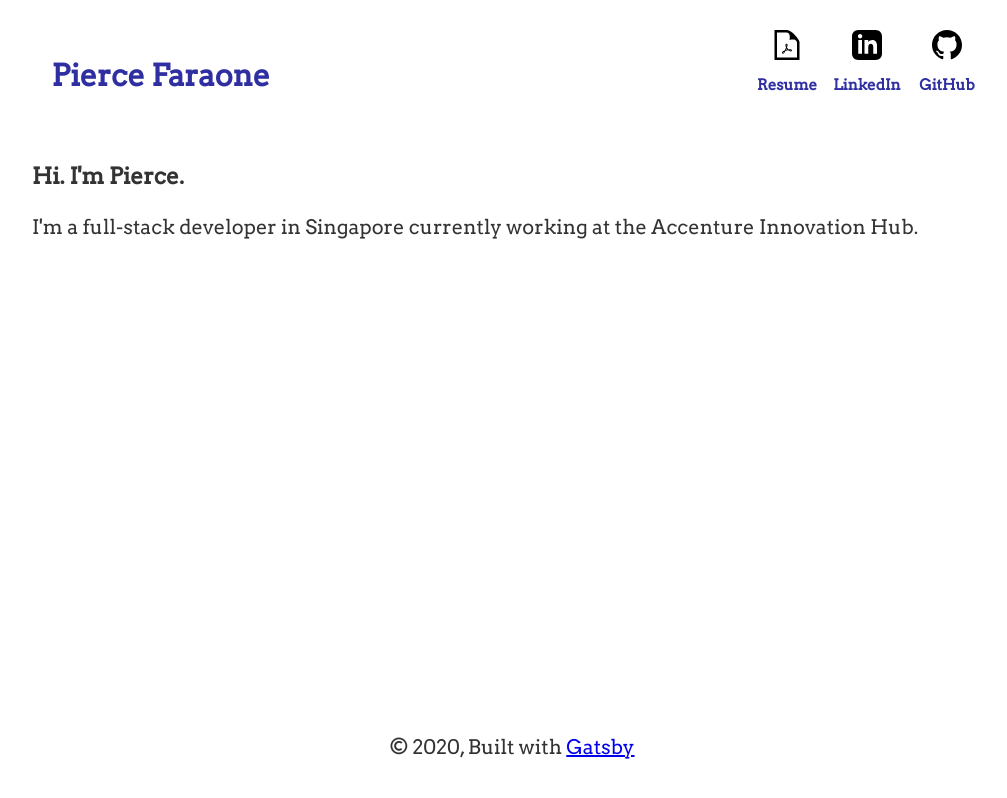
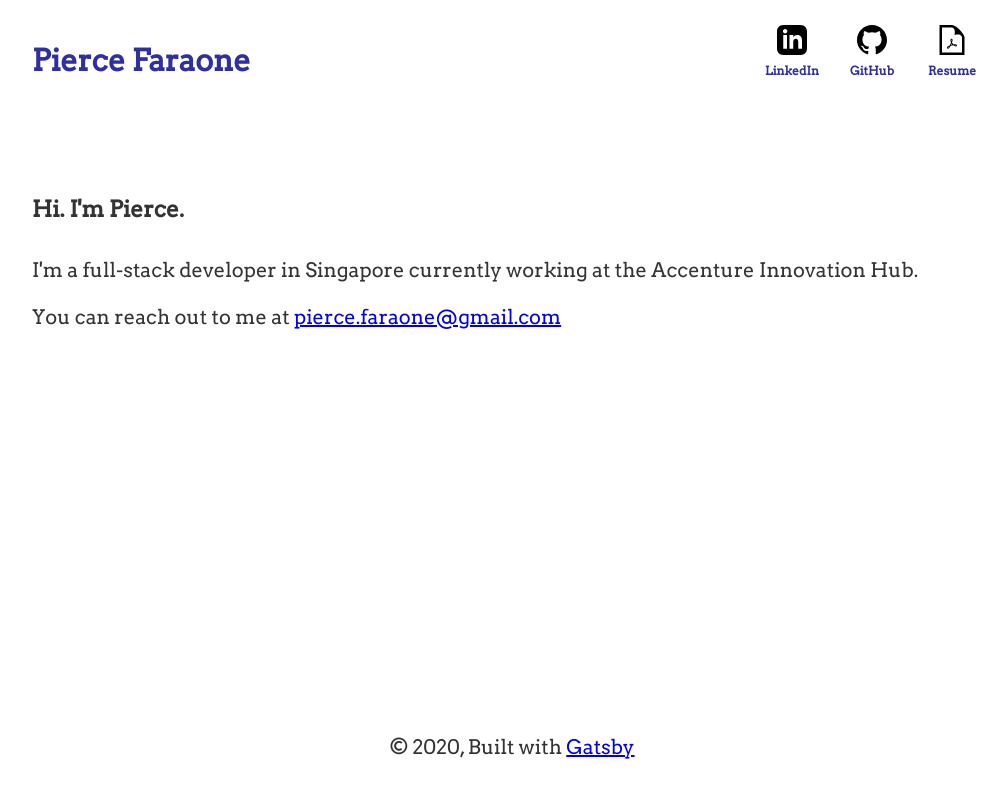
Before and after one commit to pfaraone/pierce.faraone, a Gatsby site: page / in a window 1280 px wide. Shown: the whole page, without its empty margins (128-1135 px from the left). Built offline with nearby package versions, Linux system fonts and the light colour scheme; Gatsby itself is replaced by a stand-in of ours.

Commit message:
changed default line height, added favicon, changed styling for layout and header to max width = 960px

```diff
--- a/gatsby-config.js
+++ b/gatsby-config.js
@@ -37,7 +37,7 @@ module.exports = {
         background_color: `#663399`,
         theme_color: `#663399`,
         display: `minimal-ui`,
-        icon: `src/images/gatsby-icon.png`, // This path is relative to the root of the site.
+        icon: `src/images/favicon-32x32.png`, // This path is relative to the root of the site.
       },
     },
     // {
--- a/src/components/Header/Header.js
+++ b/src/components/Header/Header.js
@@ -3,8 +3,8 @@ import Img from "gatsby-image" // highlight-line
 import PropTypes from "prop-types"
 import React from "react"
 
-import {GitHubIcon, LinkedInIcon, AdobeAcrobatIcon} from "../../assets/"
-import { linkedin, dropboxresume,github } from "../../links"
+import { GitHubIcon, LinkedInIcon, AdobeAcrobatIcon } from "../../assets/"
+import { linkedin, googledocsresume, github } from "../../links"
 
 import { StyledHeader, Space, NavLink } from "./styles"
 
@@ -15,21 +15,12 @@ const Header = ({ activePage, siteTitle }) => (
         {siteTitle}
       </Link>
       <Space />
-      <NavLink to={dropboxresume} target="_blank">
-        <AdobeAcrobatIcon
-          style={{
-            maxWidth: `3.0em`,
-            maxHeight: `3.0em`,
-            marginBottom: `1em`,
-          }}
-        />
-        <span>Resume</span>
-      </NavLink>
       <NavLink to={linkedin} target="_blank">
         <LinkedInIcon
           style={{
             maxWidth: `3.0em`,
             maxHeight: `3.0em`,
+            marginTop: `1em`,
             marginBottom: `1em`,
           }}
         />
@@ -40,31 +31,23 @@ const Header = ({ activePage, siteTitle }) => (
           style={{
             maxWidth: `3.0em`,
             maxHeight: `3.0em`,
+            marginTop: `1em`,
             marginBottom: `1em`,
           }}
         />
         <span>GitHub</span>
       </NavLink>
-      {/* <div
-        style={{
-          margin: `0 auto`,
-          maxWidth: 960,
-          // padding: `1.45rem 1.0875rem`,
-          borderStyle: `1px solid`,
-        }}
-      >
-        <h1>
-          <Link
-            to="/"
-            style={{
-              color: `white`,
-              textDecoration: `none`,
-            }}
-          >
-            {siteTitle}
-          </Link>
-        </h1>
-      </div> */}
+      <NavLink to={googledocsresume} target="_blank">
+        <AdobeAcrobatIcon
+          style={{
+            maxWidth: `3.0em`,
+            maxHeight: `3.0em`,
+            marginTop: `1em`,
+            marginBottom: `1em`,
+          }}
+        />
+        <span>Resume</span>
+      </NavLink>
     </nav>
   </StyledHeader>
   // <header
--- a/src/components/Header/styles.js
+++ b/src/components/Header/styles.js
@@ -3,41 +3,42 @@ import { Link } from "gatsby"
 
 export const StyledHeader = styled.header`
   // background: var(--background)
-  margin: 0 15rem;
+  margin: 0 auto;
   margin-bottom: 1.45rem;
-  maxwidth: 100%;
-  padding: 1.5rem;
+  width: 100%;
+  // padding: 1.5rem 0rem;
   color: var(--secondary);
   // border: 5px solid palevioletred;
   nav {
-    line-height: 3;
-    max-width: 100%;
+    margin: 0 auto;
+    line-height: 4;
+    max-width: 960px;
     display: flex;
     align-items: flex-start;
-    // border: 5px solid palevioletred;
+    // border: 5px solid green;
     > * {
       display: flex;
       align-items: center;
     }
   }
   .site-title {
-    // margin-left: 1.5
-    padding: 1.45rem;
     color: var(--primary);
     font-size: 3em;
     font-weight: bold;
     text-decoration: none;
+    // border: 5px solid orange;
     &:hover {
       color: rebeccapurple;
-      // border-bottom: 2px solid green;
+      text-decoration: underline;
     }
-    // border: 5px solid palevioletred;
+
   }
 `
 
 export const Space = styled.span`
   flex-grow: 1;
   padding: 0 !important;
+  // border: 5px solid orange;
   a & {
     min-width: 1rem;
   }
@@ -57,9 +58,9 @@ export const NavLink = styled(Link)`
   span {
     display: inline-block;
     color: var(--primary);
-    font-size: 1.5em;
+    font-size: 1.2em;
     font-weight: bold;
-    line-height: 2;
+    line-height: 1;
 
     &:hover {
       color: rebeccapurple;
--- a/src/components/Layout/styles.js
+++ b/src/components/Layout/styles.js
@@ -1,10 +1,16 @@
 import styled from "styled-components"
 
 export const Body = styled.div`
-  padding: 0 1.0875rem 1.45rem;
+  margin-top: 5rem;
+  padding: 1.0875rem 1.0875rem 1.45rem;
+  // border: 5px solid orange;
+  // text-align: center;
+
 `
 export const Main = styled.main`
   margin: 0 auto;
+  padding: 1em;
+  // border: 5px solid palevioletred;
   max-width: 960px;
   position: relative;
 `
--- a/src/links.js
+++ b/src/links.js
@@ -1,4 +1,4 @@
 export const github = "https://github.com/pfaraone"
 export const linkedin = "https://www.linkedin.com/in/pierce-faraone/"
-export const dropboxresume =
+export const googledocsresume =
   "https://docs.google.com/document/d/11ggGGeFiCK_pWSmPEvTq53K9qjJQQUI3f6cGlcUAgss/edit?usp=sharing"
--- a/src/pages/index.js
+++ b/src/pages/index.js
@@ -5,13 +5,20 @@ import Layout from "../components/Layout"
 import Image from "../components/image"
 import SEO from "../components/seo"
 
+// TODO: how to style a page - typical margins etc.
 const IndexPage = () => (
   <Layout>
+    {/* TODO: perhaps add a body section that brings this down */}
     <SEO title="Home" />
+
     <h1>Hi. I'm Pierce.</h1>
     <br/>
     <p>
       I'm a full-stack developer in Singapore currently working at the Accenture Innovation Hub.
+    </p>
+    <p >
+      {/* TODO: increase line height between paragraphs */}
+      You can reach out to me at <a href="mailto:pierce.faraone@gmail.com" target="_blank" rel="noreferrer">pierce.faraone@gmail.com </a>
     </p>
     <br />
     {/* <p>Welcome to your new Gatsby site.</p>
--- a/src/styles/styles.css
+++ b/src/styles/styles.css
@@ -1,6 +1,7 @@
 @import url("https://fonts.googleapis.com/css?family=Arvo");
 @import url("https://fonts.googleapis.com/css?family=Oswald");
-
+/* Abril Fatface */
+/* TODO: add favicon for website */
 :root {
   --font-family: "Arvo", Helvetica, Arial, sans-serif;
   --background: #fff;
@@ -103,7 +104,7 @@ h1 {
   font-weight: bold;
   text-rendering: optimizeLegibility;
   font-size: 2.25rem;
-  line-height: 1.1;
+  line-height: 1.618;
 }
 mark {
   background-color: #ff0;
@@ -282,7 +283,7 @@ h2 {
   font-weight: bold;
   text-rendering: optimizeLegibility;
   font-size: 1.62671rem;
-  line-height: 1.1;
+  line-height: 1.618;
 }
 h3 {
   margin-left: 0;
@@ -416,6 +417,7 @@ p {
   padding-top: 0;
   margin-bottom: 1.45rem;
   font-size: 2em;
+  line-height: 1.618;
 }
 pre {
   margin-left: 0;
```
Also changed, not shown: src/images/favicon-32x32.png (added), src/images/favicon.ico (added).
